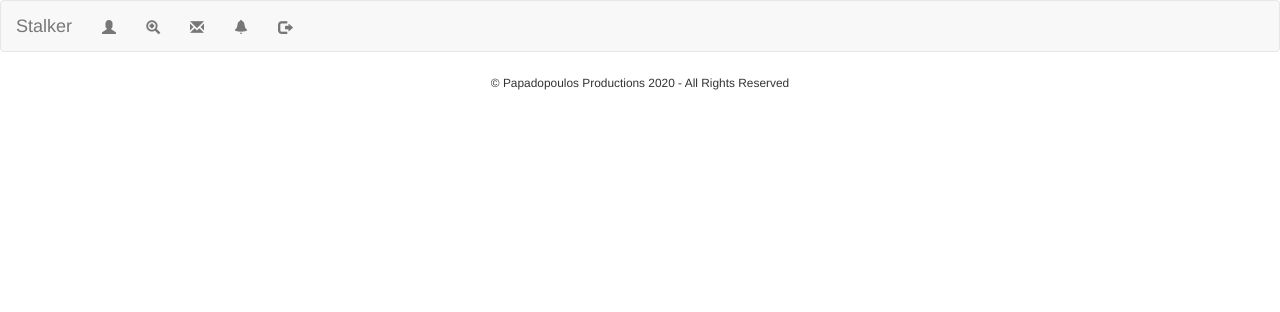
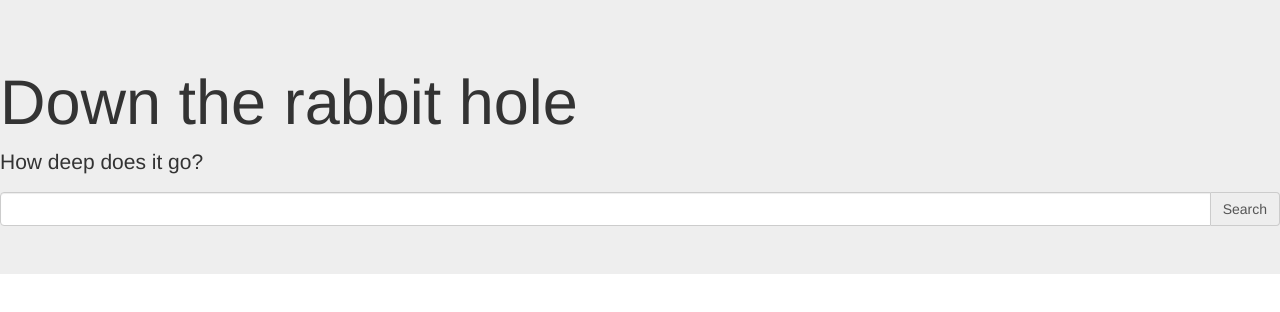
Before and after one commit to godowntherabbithole/godowntherabbithole.github.io, a plain HTML site: page index.html in a window 1280 px wide. Drawn offline with nearby package versions, Linux system fonts and the light colour scheme.

Commit message:
add shell search page

```diff
--- a/content/custom.css
+++ b/content/custom.css
@@ -1,8 +1,3 @@
-/* Colouring */
-
-/* Buttons */
-
-/* Spacing */
 img {
     max-width: 100%;
 }
@@ -15,3 +10,7 @@ img {
 .float-right {
     float: right;
 }
+
+input[type=text] {
+
+}
--- a/index.html
+++ b/index.html
@@ -18,34 +18,16 @@
     <script src="scripts/stalker.js"></script>
     <title>Down the rabbit hole</title>
   </head>
-
-  <body class="class-for-page">
-
-    <nav class="navbar navbar-default navbar-custom">
-      <div class="container-fluid">
-        <div class="navbar-header">
-          <button type="button" class="navbar-toggle" data-toggle="collapse" data-target="#myNavbar">
-            <span class="icon-bar"></span>
-            <span class="icon-bar"></span>
-            <span class="icon-bar"></span>
-          </button>
-          <a class="navbar-brand" href="index.html">Stalker</a>
+  <body>
+    <div class="jumbotron">
+      <h1 class="display-4">Down the rabbit hole</h1>
+      <p class="lead">How deep does it go?</p>
+      <form class='form form-horizontal' >
+        <div class='input-group'>
+          <input class='form-control' type="text" name="search">
+          <a class="btn btn-success input-group-addon" href="/stalker.html" role="button">Search</a>
         </div>
-        <div class="collapse navbar-collapse" id="myNavbar">
-          <ul class="nav navbar-nav">
-            <li class='center-text'><a class='glyphicon glyphicon-user'></a></li>
-            <li class='center-text'><a class='glyphicon glyphicon-zoom-in'></a></li>
-            <li class='center-text'><a class='glyphicon glyphicon-envelope'></a></li>
-            <li class='center-text'><a class='glyphicon glyphicon-bell'></a></li>
-            <li class='center-text'><a class='glyphicon glyphicon-log-out'></a></li>
-          </ul>
-        </div>
-      </div>
-    </nav>
-    <div class="container-fluid">
-  <div class="row footer">
-    <small>&copy Papadopoulos Productions <span id='year'></span> - All Rights Reserved</small>
-  </div>
-</div>
-   </body>
+      </form>
+    </div>
+  </body>
 </html>
```
Also changed, not shown: stalker.html (added, +51 -0 lines).
